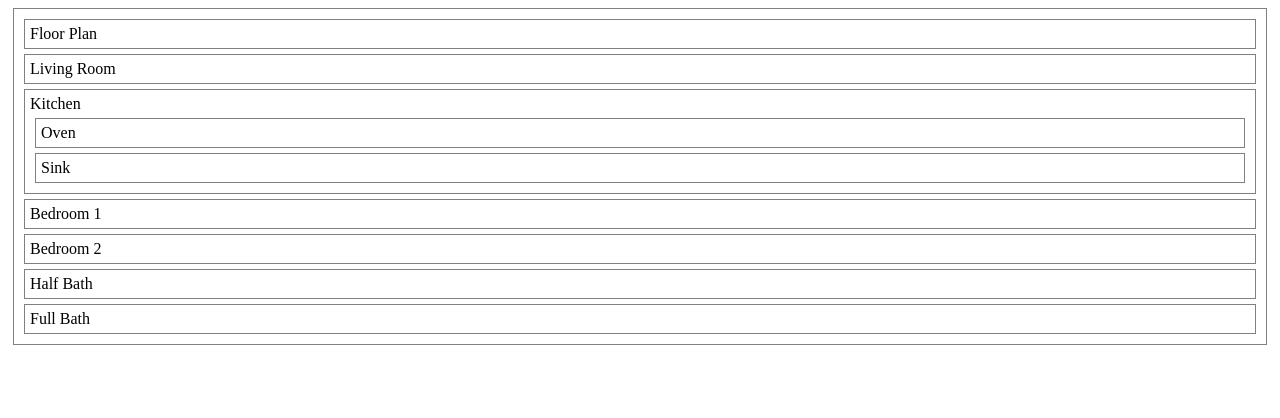
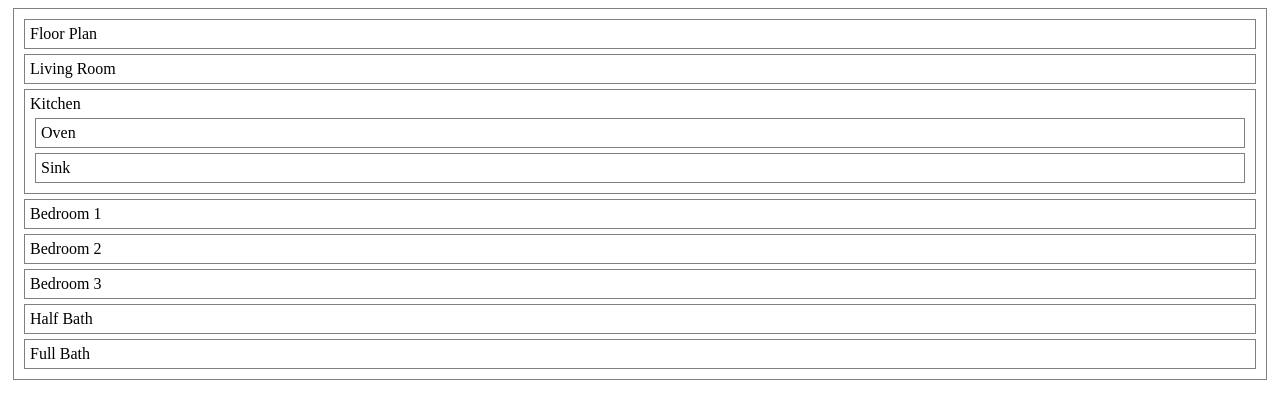
Before and after one commit to CitizenCasual/floorplan-lab, a React (Create React App) app: page / in a window 1280 px wide. Shown: the top 418 px of the page. Built offline with nearby package versions, Linux system fonts and the light colour scheme.

Commit message:
finish up lab, start on bonus tomorrow

```diff
--- a/src/FloorPlan.js
+++ b/src/FloorPlan.js
@@ -12,8 +12,9 @@ const FloorPlan = (props) => {
       <Kitchen />
       <Bedroom bedNum={1} />
       <Bedroom bedNum={2} />
-      <Bath size={'Half'} />
-      <Bath size={'Full'} />
+      <Bedroom bedNum={3} />
+      <Bath size='Half' />
+      <Bath size='Full' />
     </>
   )
 }
```
